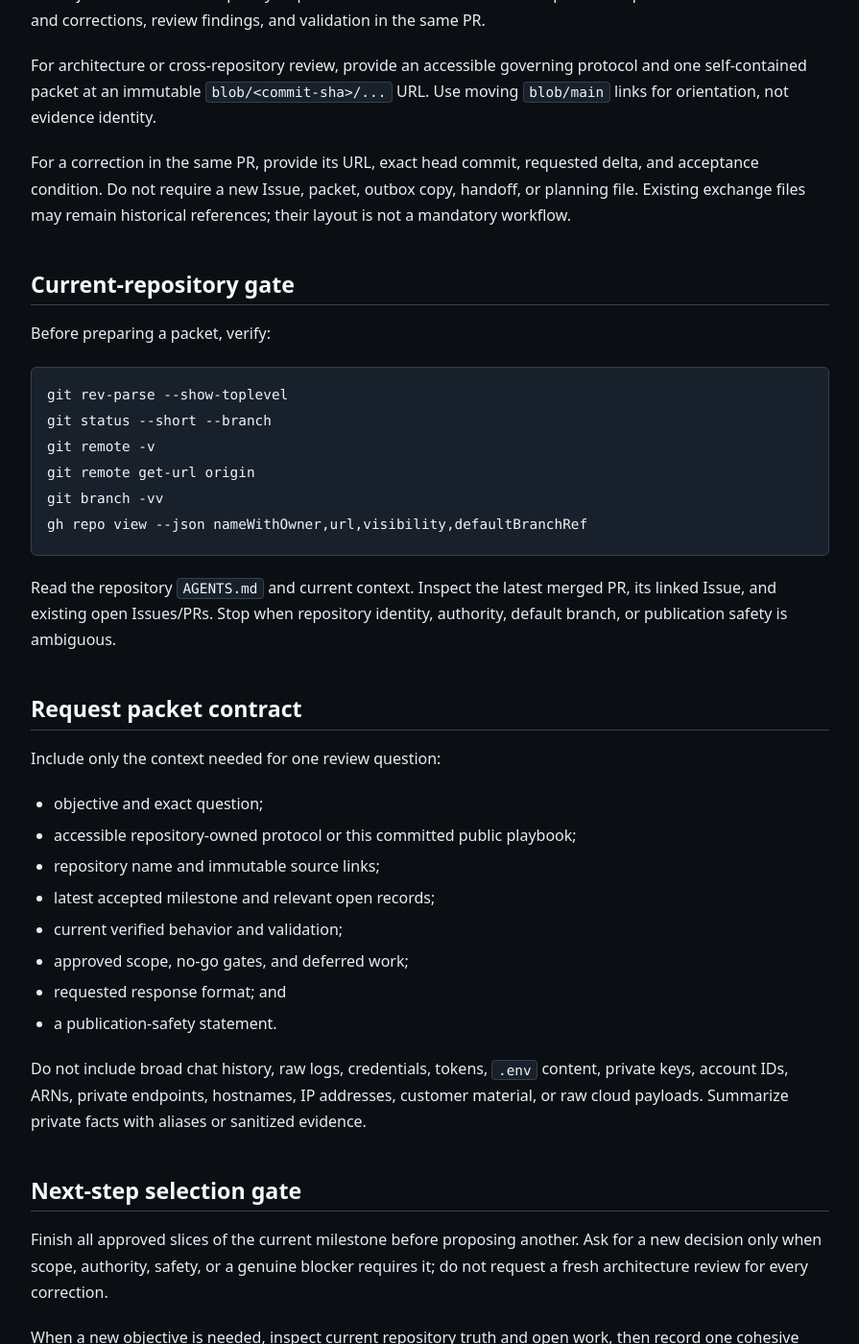
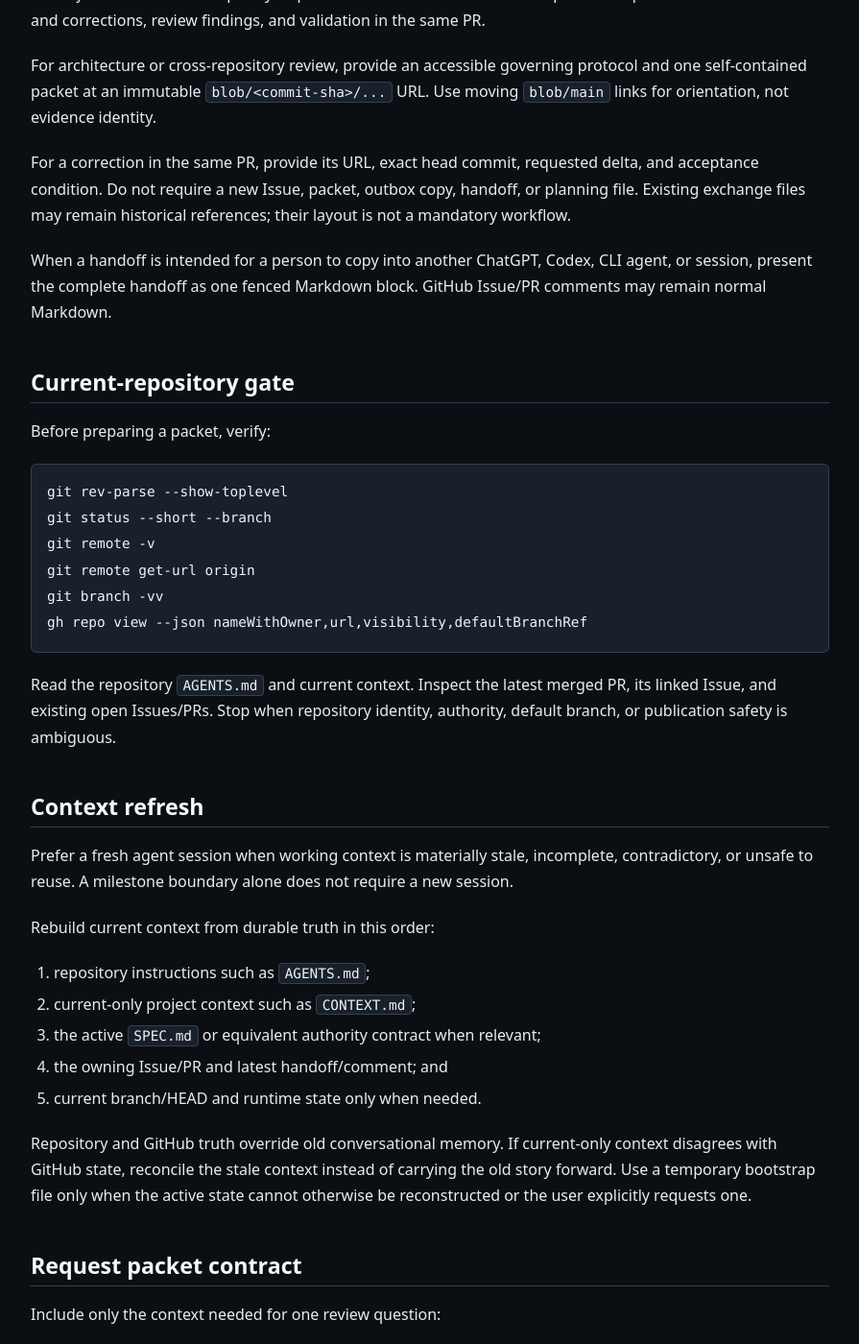
Before and after one commit to amitkarpe/agent-os, a Jekyll site: the page built from kb/playbooks/integrations/chatgpt-codex-collaboration-protocol.md, in a window 1280 px wide and 1400 px high, scrolled down 1717 px. Shown: the whole window at 96% size, without its empty margins (192-1087 px from the left). Built offline with Jekyll 4.4.1, drawn with Linux system fonts in a browser that asks for light colours; some of the changed text lies outside the part shown.

Commit message:
docs: canonicalize context refresh and validation guidance

```diff
--- a/kb/playbooks/integrations/chatgpt-codex-collaboration-protocol.md
+++ b/kb/playbooks/integrations/chatgpt-codex-collaboration-protocol.md
@@ -79,6 +79,10 @@
 copy, handoff, or planning file. Existing exchange files may remain historical
 references; their layout is not a mandatory workflow.
 
+When a handoff is intended for a person to copy into another ChatGPT, Codex,
+CLI agent, or session, present the complete handoff as one fenced Markdown
+block. GitHub Issue/PR comments may remain normal Markdown.
+
 ## Current-repository gate
 
 Before preparing a packet, verify:
@@ -95,6 +99,26 @@
 Read the repository `AGENTS.md` and current context. Inspect the latest merged
 PR, its linked Issue, and existing open Issues/PRs. Stop when repository
 identity, authority, default branch, or publication safety is ambiguous.
+
+## Context refresh
+
+Prefer a fresh agent session when working context is materially stale,
+incomplete, contradictory, or unsafe to reuse. A milestone boundary alone does
+not require a new session.
+
+Rebuild current context from durable truth in this order:
+
+1. repository instructions such as `AGENTS.md`;
+2. current-only project context such as `CONTEXT.md`;
+3. the active `SPEC.md` or equivalent authority contract when relevant;
+4. the owning Issue/PR and latest handoff/comment; and
+5. current branch/HEAD and runtime state only when needed.
+
+Repository and GitHub truth override old conversational memory. If current-only
+context disagrees with GitHub state, reconcile the stale context instead of
+carrying the old story forward. Use a temporary bootstrap file only when the
+active state cannot otherwise be reconstructed or the user explicitly requests
+one.
 
 ## Request packet contract
 
@@ -157,6 +181,18 @@
 one ready, non-draft PR. Keep small corrections in that PR and finish the approved
 batch rather than creating per-line handoffs. This avoids both micro-PR overhead
 and oversized mixed changes.
+
+## Repeatable execution and validation economy
+
+Use agent-local commands for diagnosis, implementation, and proving a path. When
+the same bounded operational sequence becomes routine, prefer a deterministic
+repo-owned script, CI workflow, or platform-native orchestration path so multiple
+agents use the same execution surface.
+
+Validation should be proportional to changed behavior and real risk. Prefer
+focused tests plus native syntax, provider/runtime validation, and exact readback
+where applicable. Do not add duplicate validators, broad matrices, or new test
+frameworks when existing proof already covers the acceptance condition.
 
 ## Native Codex controller-worker delivery
 
```
Also changed, not shown: other parts of kb/playbooks/integrations/chatgpt-codex-collaboration-protocol.md (+2 -2 lines).
